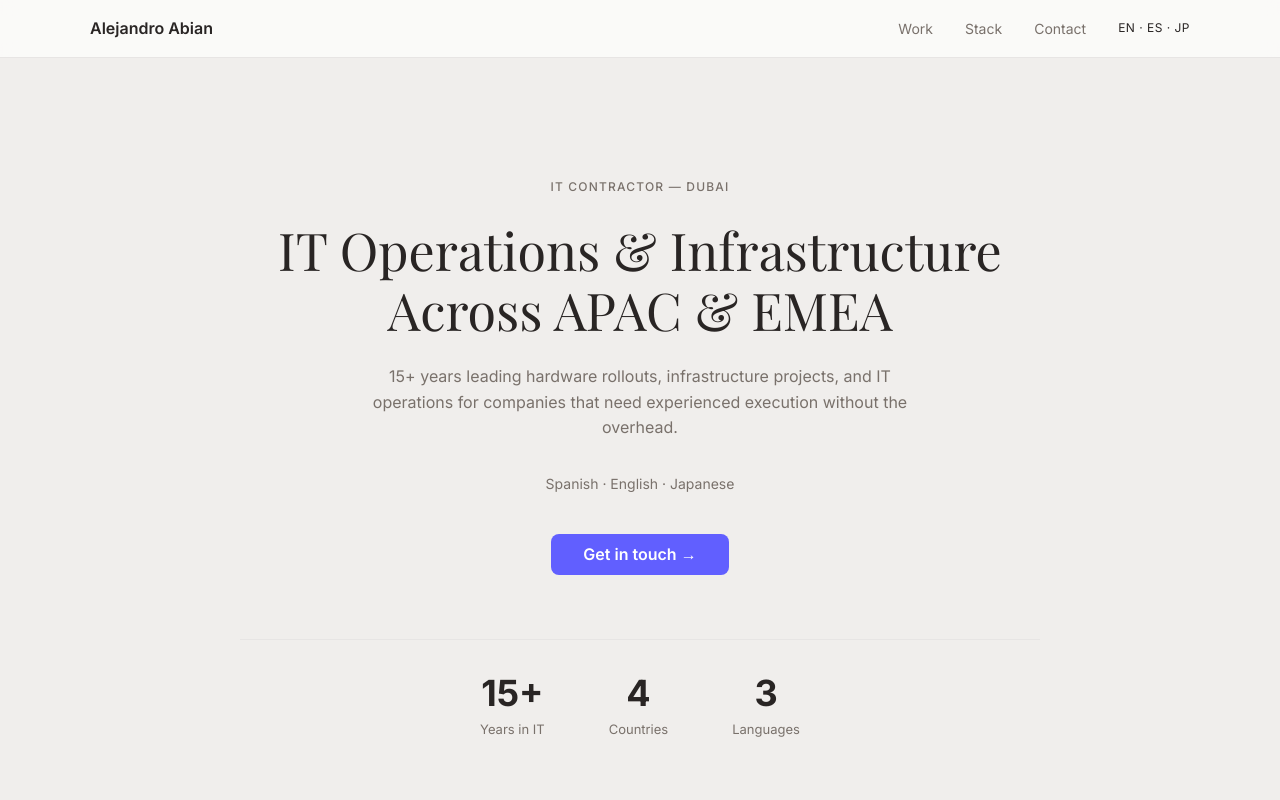
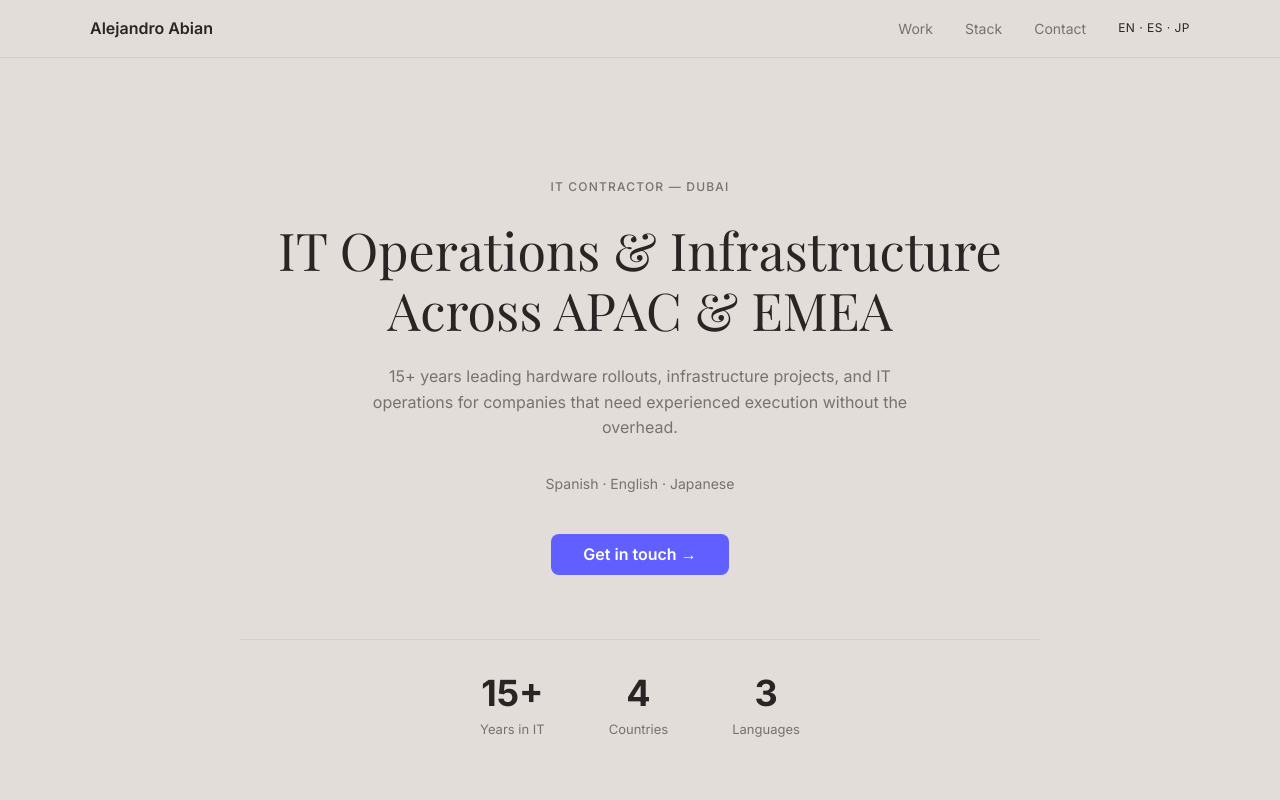
Before and after one commit to alexabian/viewstateconsulting, a plain HTML site: page index.html in a window 1280 px wide. Shown: the top 800 px of the page. Drawn offline with nearby package versions, Linux system fonts and the light colour scheme.

Commit message:
Significantly darker warm background (#e2ddd8), darker borders (#d4cfca)

```diff
--- a/index.html
+++ b/index.html
@@ -23,8 +23,8 @@
         * { margin: 0; padding: 0; box-sizing: border-box; }
         :root {
             --color-ink: #292524;
-            --color-paper: #f0eeec;
-            --color-whisper: #e7e5e4;
+            --color-paper: #e2ddd8;
+            --color-whisper: #d4cfca;
             --color-snow: #ffffff;
             --color-graphite: #79716b;
             --color-violet-action: #615fff;
@@ -67,7 +67,7 @@
         /* Navigation */
         nav {
             position: sticky; top: 0; z-index: 100;
-            background: rgba(250,250,249,0.95);
+            background: rgba(226,221,216,0.95);
             backdrop-filter: blur(8px);
             padding: var(--spacing-16) 40px;
             border-bottom: 1px solid var(--color-whisper);
```
